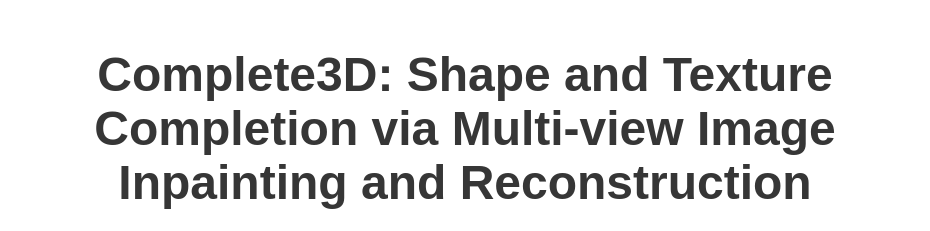
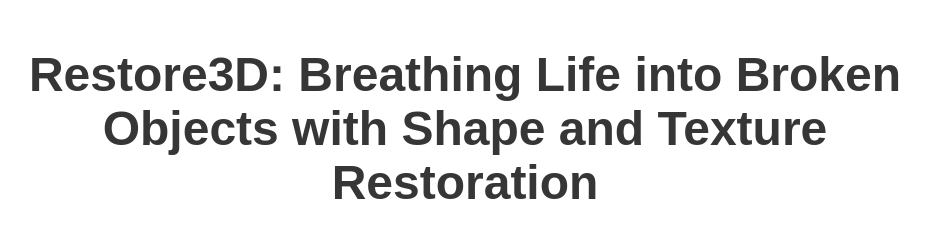
Before and after one commit to Nip-ss/NIPS-anonymous, a plain HTML site: page index.html in a window 1280 px wide. Shown: the top 231 px of the page, without its empty margins (175-1105 px from the left). Drawn offline with nearby package versions, Linux system fonts and the light colour scheme; some icons are missing; a web font is replaced by a local one.

Commit message:
Update index.html

```diff
--- a/index.html
+++ b/index.html
@@ -52,7 +52,7 @@
       <div class="container is-max-desktop">
         <div class="columns is-centered">
           <div class="column has-text-centered">
-            <h1 class="title is-1 publication-title">Complete3D: Shape and Texture Completion via Multi-view Image Inpainting and Reconstruction</h1>
+            <h1 class="title is-1 publication-title">Restore3D: Breathing Life into Broken Objects with Shape and Texture Restoration</h1>
             <div class="is-size-5 publication-authors">
               <!-- Paper authors -->
               <!-- <span class="author-block">
```
